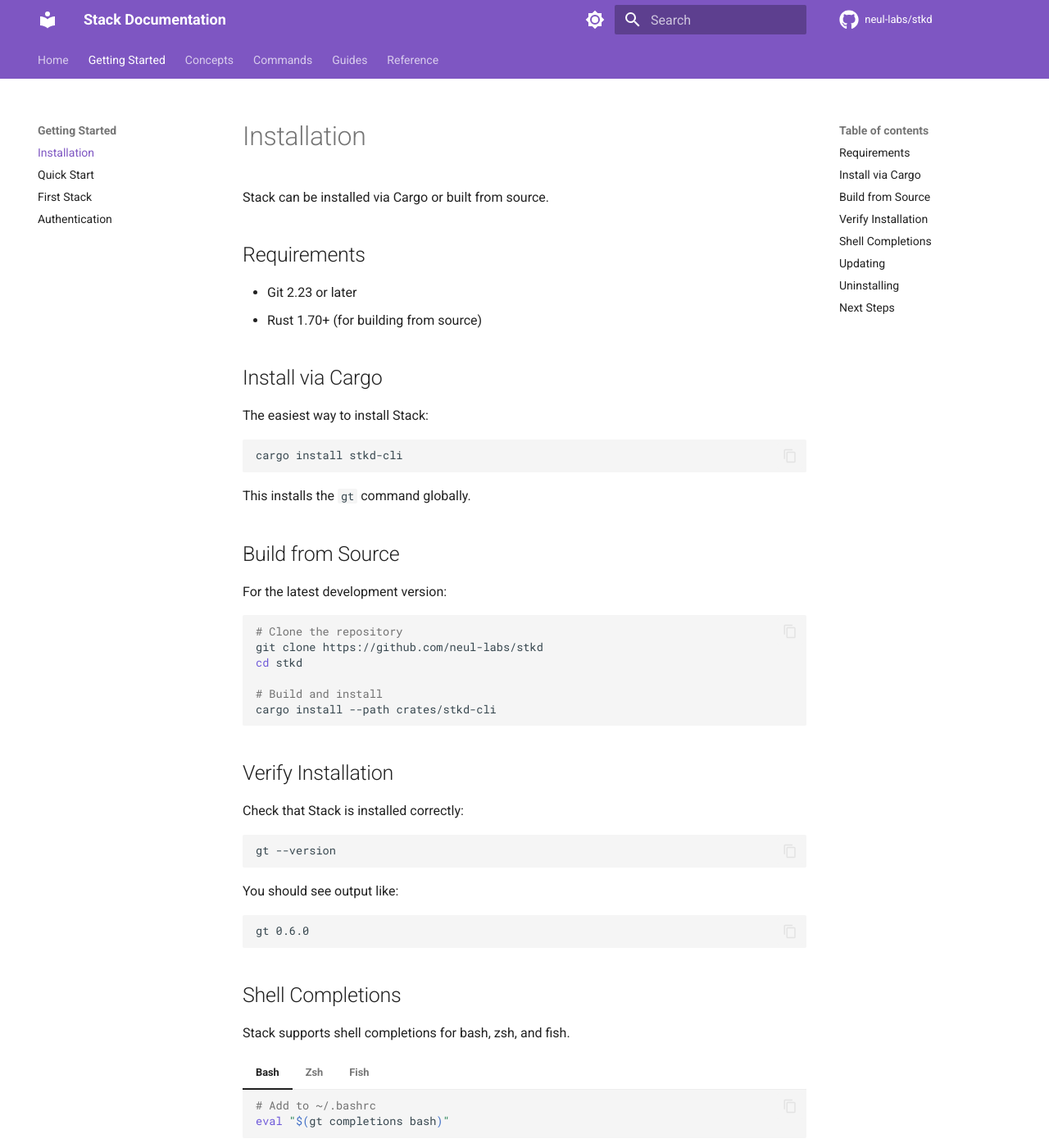
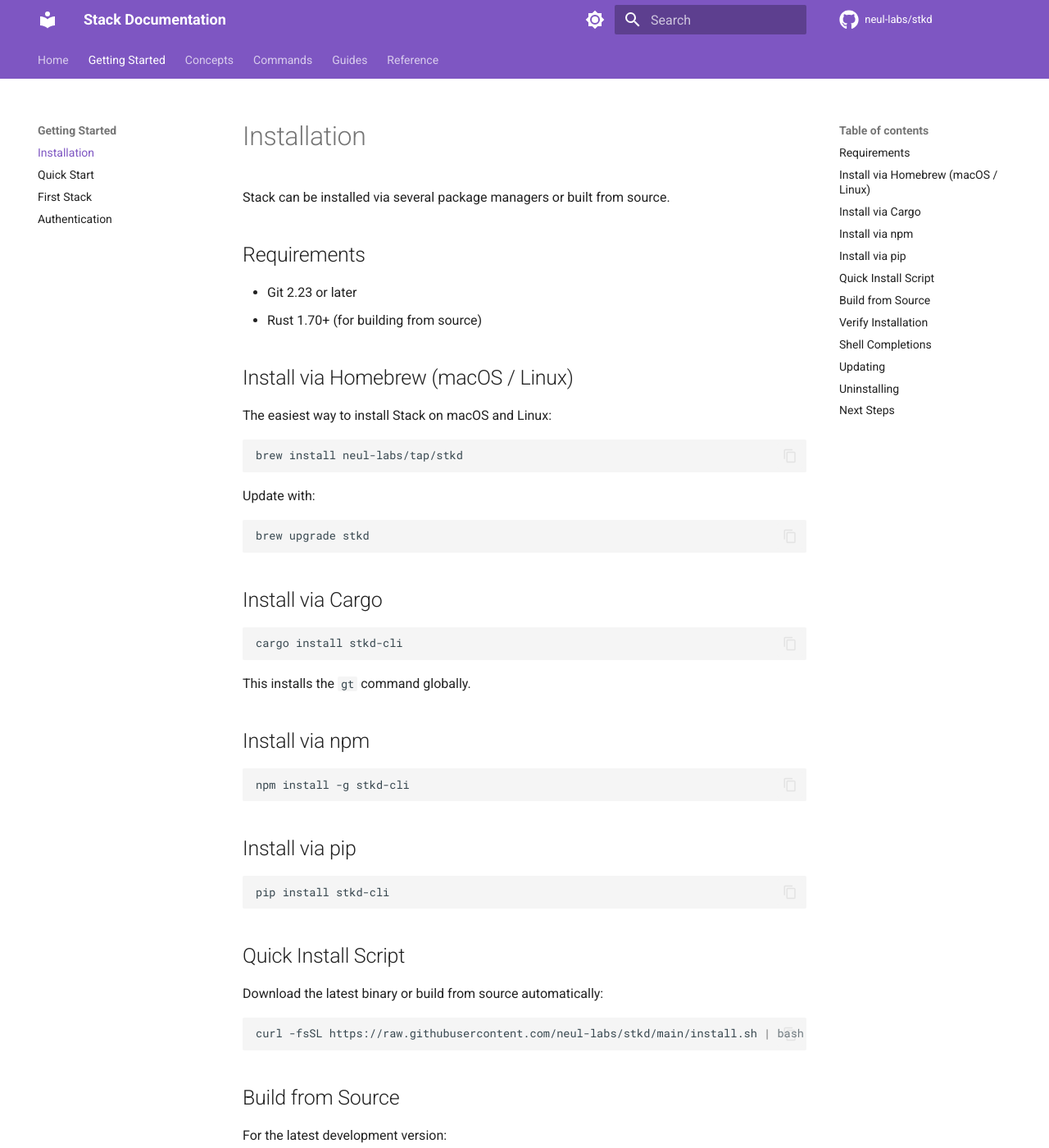
Before and after one commit to neul-labs/stkd, an MkDocs documentation site: the page built from documentation/docs/getting-started/installation.md, in a window 1280 px wide and 1400 px high. Shown: the whole window at 82% size. Built offline with MkDocs 1.6.1 and Material for MkDocs 9.7.7, drawn with Linux system fonts in a browser that asks for light colours; comment, search, counter and statistics services are not loaded; some of the changed text lies outside the part shown.

Commit message:
Update release workflow, README, and docs for npm/pip/homebrew distribution

````diff
--- a/documentation/docs/getting-started/installation.md
+++ b/documentation/docs/getting-started/installation.md
@@ -1,21 +1,53 @@
 # Installation
 
-Stack can be installed via Cargo or built from source.
+Stack can be installed via several package managers or built from source.
 
 ## Requirements
 
 - Git 2.23 or later
 - Rust 1.70+ (for building from source)
 
+## Install via Homebrew (macOS / Linux)
+
+The easiest way to install Stack on macOS and Linux:
+
+```bash
+brew install neul-labs/tap/stkd
+```
+
+Update with:
+
+```bash
+brew upgrade stkd
+```
+
 ## Install via Cargo
-
-The easiest way to install Stack:
 
 ```bash
 cargo install stkd-cli
 ```
 
 This installs the `gt` command globally.
+
+## Install via npm
+
+```bash
+npm install -g stkd-cli
+```
+
+## Install via pip
+
+```bash
+pip install stkd-cli
+```
+
+## Quick Install Script
+
+Download the latest binary or build from source automatically:
+
+```bash
+curl -fsSL https://raw.githubusercontent.com/neul-labs/stkd/main/install.sh | bash
+```
 
 ## Build from Source
 
@@ -41,7 +73,7 @@
 You should see output like:
 
 ```
-gt 0.6.0
+gt 0.1.0
 ```
 
 ## Shell Completions
@@ -74,7 +106,17 @@
 To update to the latest version:
 
 ```bash
+# Homebrew
+brew upgrade stkd
+
+# Cargo
 cargo install stkd-cli --force
+
+# npm
+npm update -g stkd-cli
+
+# pip
+pip install --upgrade stkd-cli
 ```
 
 ## Uninstalling
@@ -82,7 +124,17 @@
 To remove Stack:
 
 ```bash
+# Homebrew
+brew uninstall stkd
+
+# Cargo
 cargo uninstall stkd-cli
+
+# npm
+npm uninstall -g stkd-cli
+
+# pip
+pip uninstall stkd-cli
 ```
 
 ## Next Steps
````
Also changed, not shown: docs/src/installation/package-managers.md (+32 -14 lines), documentation/docs/index.md (+19 -7 lines), README.md, docs/src/installation/README.md, 1 other file.
